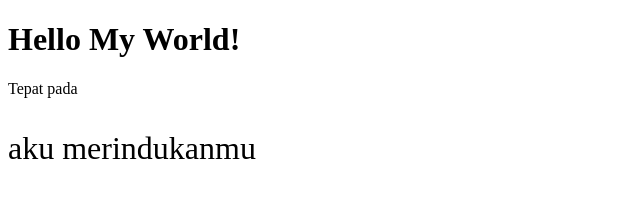
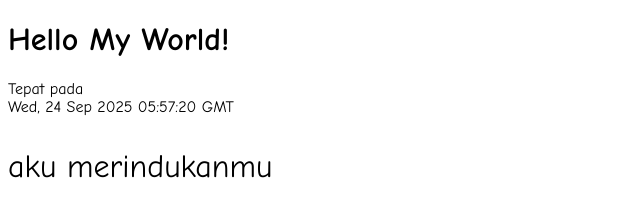
Before and after one commit to MuhammadHilmy26/DoYouLoveMe, a plain HTML site: page index.html in a window 1280 px wide. Shown: the whole page, without its empty margins (0-640 px from the left). Drawn offline with Linux system fonts and the light colour scheme.

Commit message:
Update index.html

```diff
--- a/index.html
+++ b/index.html
@@ -2,12 +2,34 @@
 <html>
   <head>
     <title>Hello, My World!</title>
-    <link rel="stylesheet" href="styles.css" />
+    <style>
+      body {
+        font-family: Comic Sans MS;
+      }
+
+      .love-message {
+        font-size: 24pt;
+      }
+    </style>
   </head>
   <body>
     <h1 class="title">Hello My World! </h1>
     <p>Tepat pada<br><span id="currentTime"></span></p>
-    <p style="font-size: 24pt;">aku merindukanmu</p>
-    <script src="script.js"></script>
+    <p class="love-message">aku merindukanmu</p>
+
+    <script>
+      // Fungsi untuk memperbarui waktu saat ini
+      function updateTime() {
+        const now = new Date();
+        const timeString = now.toUTCString();
+        document.getElementById('currentTime').textContent = timeString;
+      }
+
+      // Memperbarui waktu setiap 1 detik
+      setInterval(updateTime, 1000);
+
+      // Memanggil fungsi segera agar waktu tampil saat halaman dimuat
+      updateTime();
+    </script>
   </body>
 </html>
```
